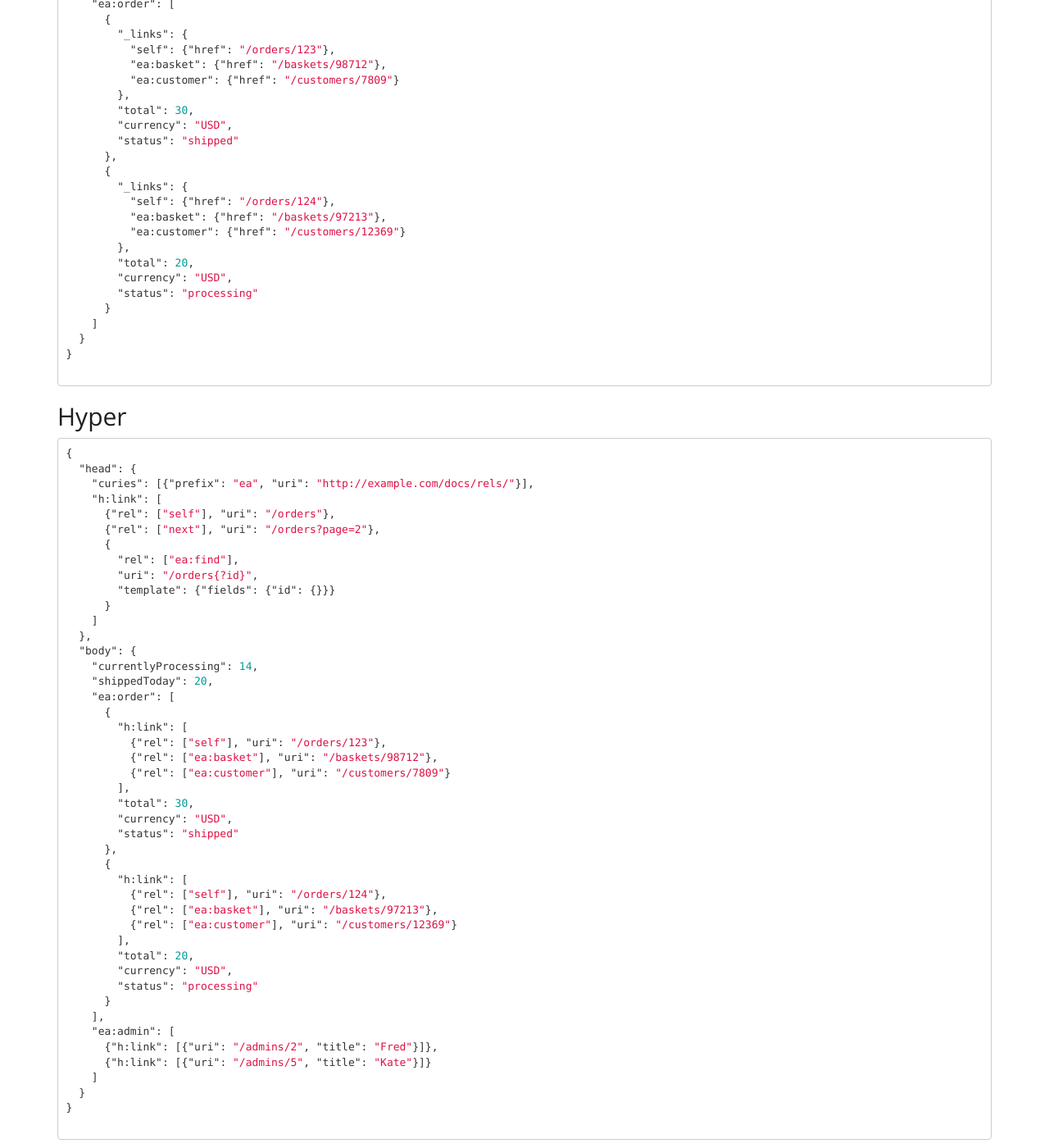
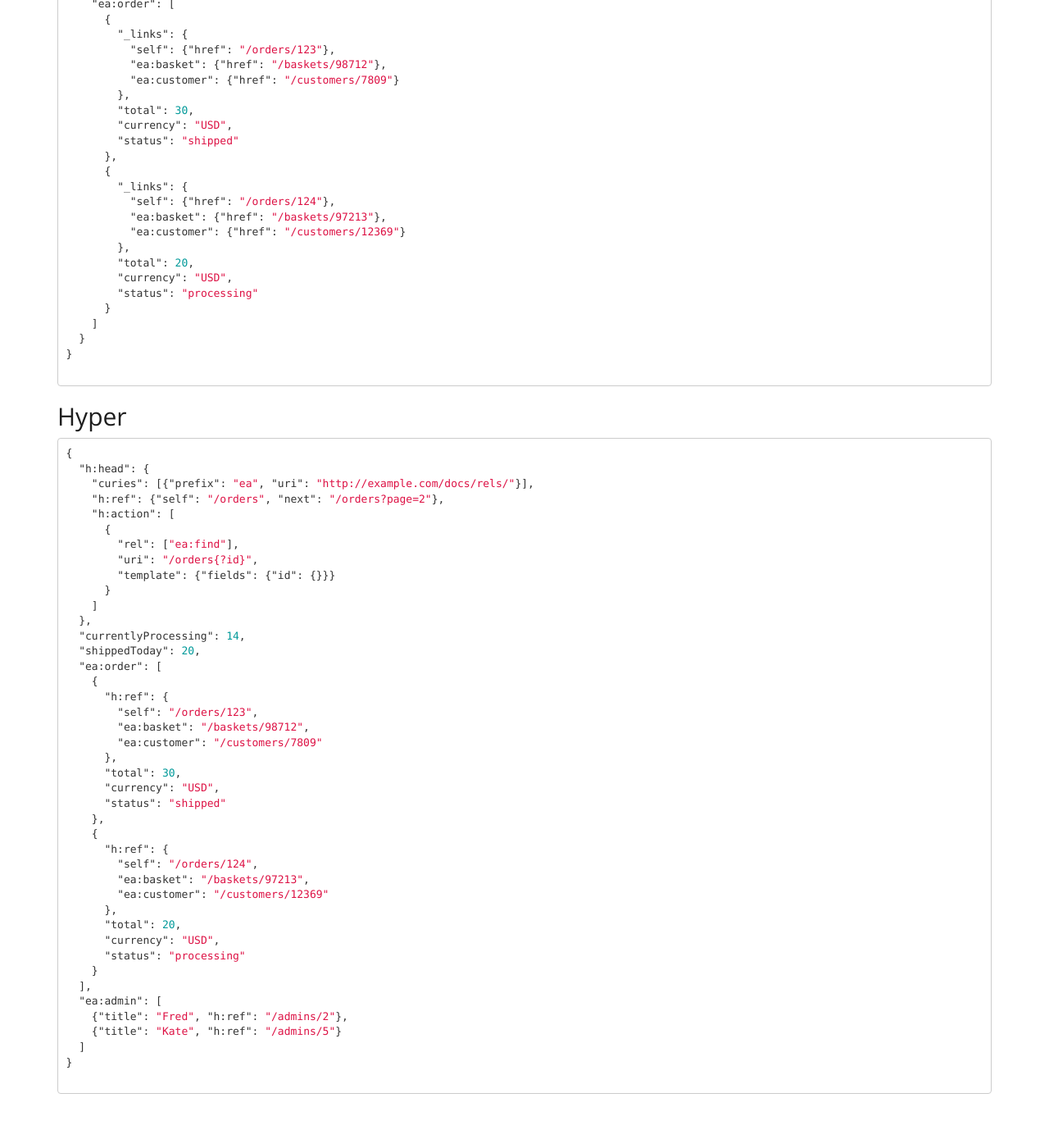
Before and after one commit to inadarei/hyper, a Jekyll site: the page built from example-comparisions/hal.md, in a window 1280 px wide and 1400 px high, scrolled down 562 px. Shown: the whole window at 82% size. Built offline with Jekyll 4.4.1, drawn with Linux system fonts in a browser that asks for light colours; nearby versions of some CDN libraries; library files that are not in the unit come from our copies; after the commit the page ends 1906 px from its top, so only the background shows below that.

Commit message:
hal modified

```diff
--- a/_includes/samples/hal-hyper.json
+++ b/_includes/samples/hal-hyper.json
@@ -1,9 +1,8 @@
 {
-  "head": {
+  "h:head": {
     "curies": [{"prefix": "ea", "uri": "http://example.com/docs/rels/"}],
-    "h:link": [
-      {"rel": ["self"], "uri": "/orders"},
-      {"rel": ["next"], "uri": "/orders?page=2"},
+    "h:ref": {"self": "/orders", "next": "/orders?page=2"},
+    "h:action": [
       {
         "rel": ["ea:find"],
         "uri": "/orders{?id}",
@@ -11,34 +10,32 @@
       }
     ]
   },
-  "body": {
   "currentlyProcessing": 14,
   "shippedToday": 20,
   "ea:order": [
     {
-        "h:link": [
-          {"rel": ["self"], "uri": "/orders/123"},
-          {"rel": ["ea:basket"], "uri": "/baskets/98712"},
-          {"rel": ["ea:customer"], "uri": "/customers/7809"}
-        ],
+      "h:ref": {
+        "self": "/orders/123",
+        "ea:basket": "/baskets/98712",
+        "ea:customer": "/customers/7809"
+      },
       "total": 30,
       "currency": "USD",
       "status": "shipped"
     },
     {
-        "h:link": [
-          {"rel": ["self"], "uri": "/orders/124"},
-          {"rel": ["ea:basket"], "uri": "/baskets/97213"},
-          {"rel": ["ea:customer"], "uri": "/customers/12369"}
-        ],
+      "h:ref": {
+        "self": "/orders/124",
+        "ea:basket": "/baskets/97213",
+        "ea:customer": "/customers/12369"
+      },
       "total": 20,
       "currency": "USD",
       "status": "processing"
     }
   ],
   "ea:admin": [
-      {"h:link": [{"uri": "/admins/2", "title": "Fred"}]},
-      {"h:link": [{"uri": "/admins/5", "title": "Kate"}]}
+    {"title": "Fred", "h:ref": "/admins/2"},
+    {"title": "Kate", "h:ref": "/admins/5"}
   ]
 }
-}
```
Lines whose indentation alone changed are shown as unchanged.
